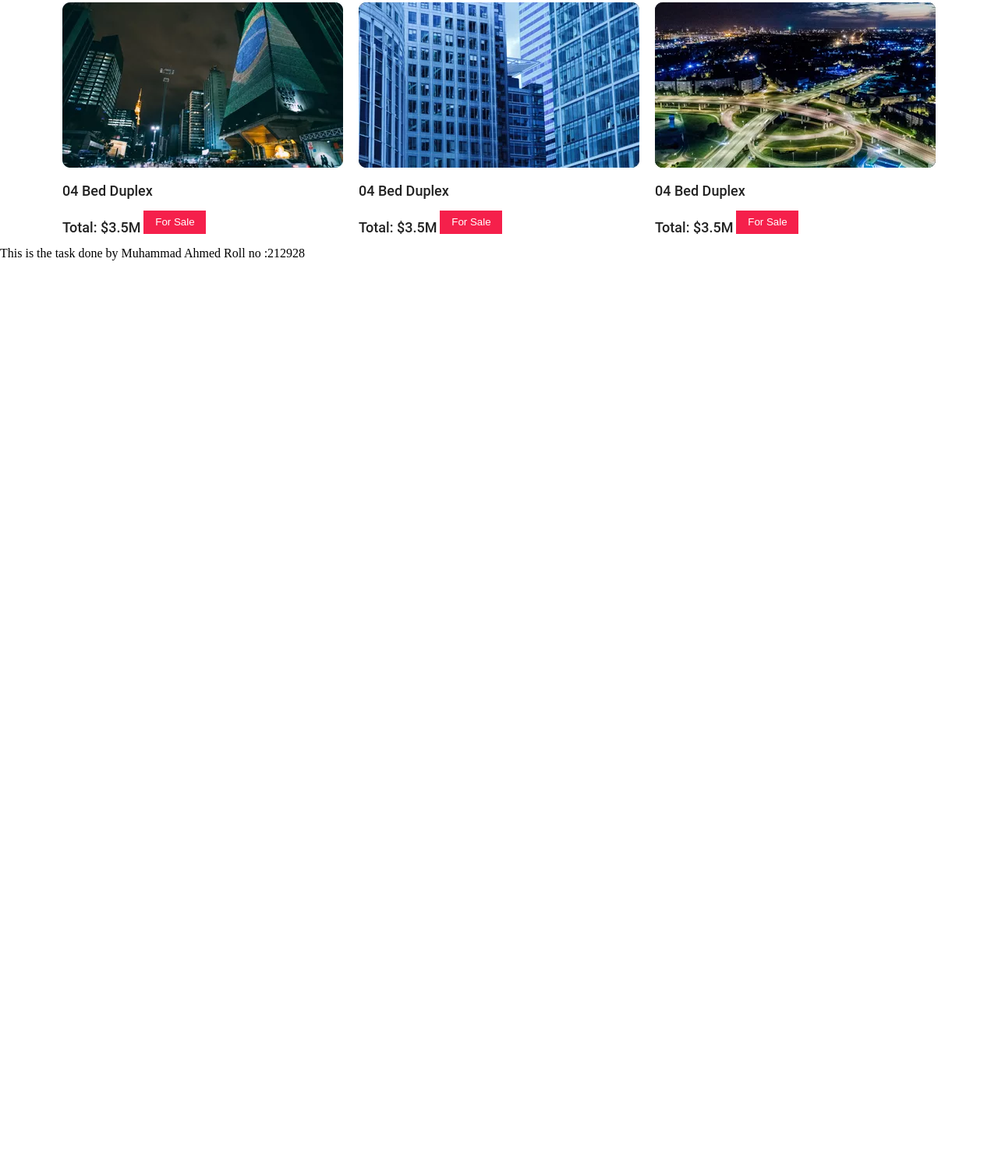
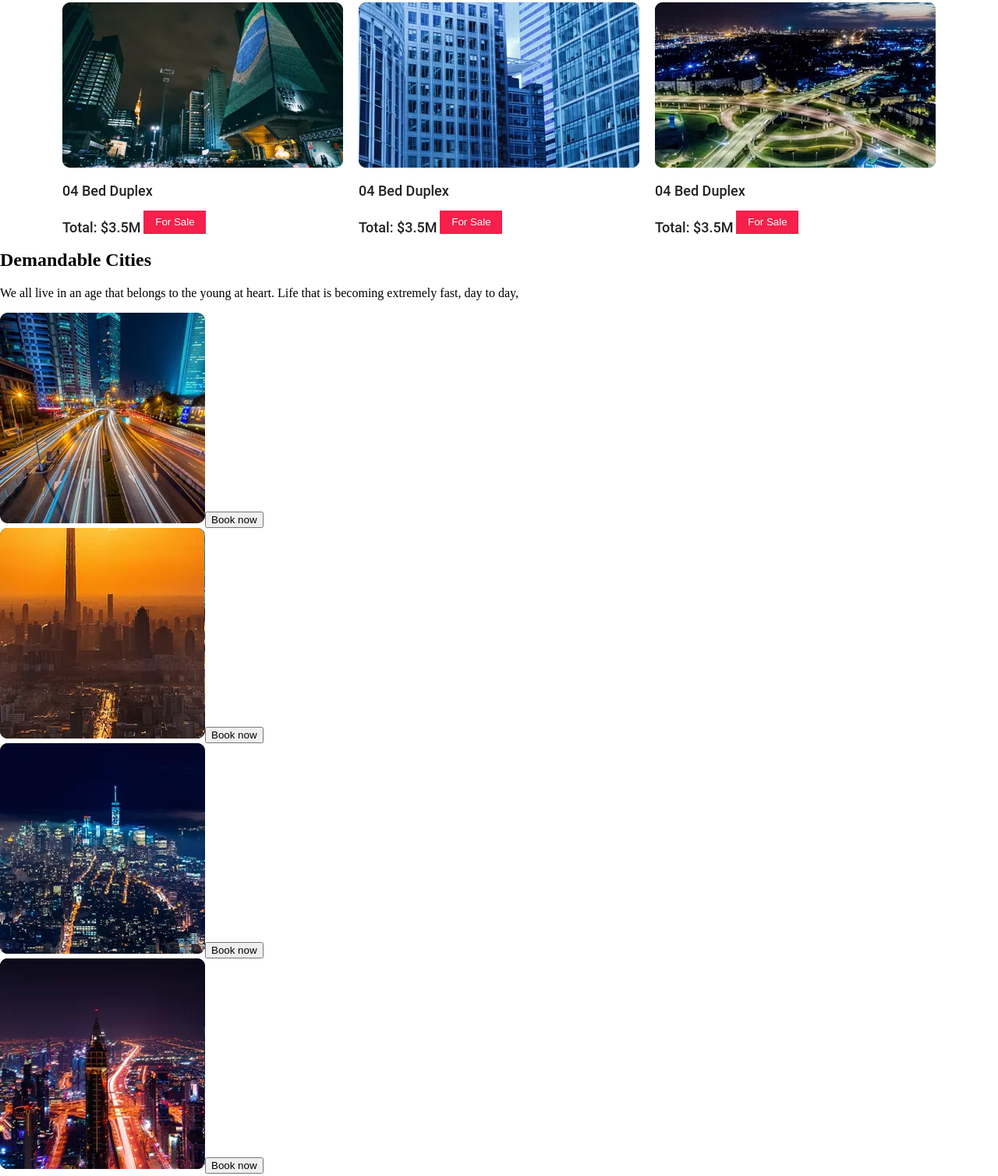
Before and after one commit to Ahmed-tech01/Real-State-competition, a plain HTML site: page index.html in a window 1280 px wide. Shown: the part 1717-3225 px from the top of the page at 78% size. Before the commit the page ends 2067 px from the top, so only its background shows below. Drawn offline with Linux system fonts and the light colour scheme.

Commit message:
Update index.html

```diff
--- a/index.html
+++ b/index.html
@@ -92,9 +92,25 @@
                 <h2>04 Bed Duplex</h2><span>Total: $3.5M</span> <button>For Sale</button>
             </div>
             <div class="bed"><img src="./images/pp-2.jpg" alt="">
-                <h2>04 Bed Duplex</h2><span>Total: $3.5M</span> <button>For Sale</button></div>
+                <h2>04 Bed Duplex</h2><span>Total: $3.5M</span> <button>For Sale</button>
+            </div>
             <div class="bed"><img src="./images/pp-3.jpg" alt="">
-                <h2>04 Bed Duplex</h2><span>Total: $3.5M</span> <button>For Sale</button></div>
+                <h2>04 Bed Duplex</h2><span>Total: $3.5M</span> <button>For Sale</button>
+            </div>
+        </div>
+    </section>
+    <section>
+        <div class="dem">
+            <h1>Demandable Cities</h1>
+            <p>We all live in an age that belongs to the young at heart. Life that is becoming extremely fast, day to
+                day,
+            </p>
+        </div>
+        <div class="container-3">
+            <div class="box"><img src="./images/cities-1.jpg" alt=""><button>Book now</button></div>
+            <div class="box"><img src="./images/cities-2.jpg" alt=""><button>Book now</button></div>
+            <div class="box"><img src="./images/cities-3.jpg" alt=""><button>Book now</button></div>
+            <div class="box"><img src="./images/cities-4.jpg" alt=""><button>Book now</button></div>
         </div>
     </section>
     <p>This is the task done by Muhammad Ahmed Roll no :212928</p>
```
